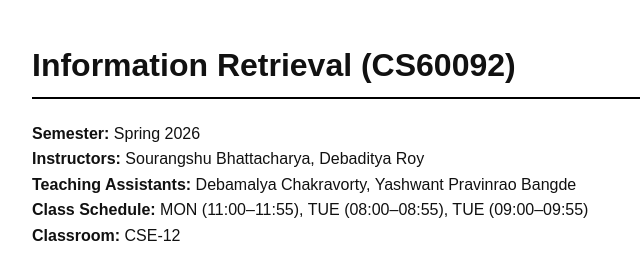
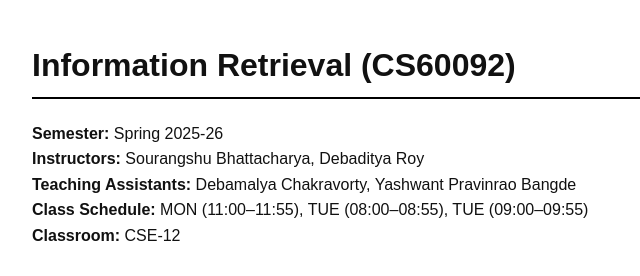
Before and after one commit to dchakravorty2000/Information_Retrieval_CS60092_2026, a plain HTML site: page index.html in a window 1280 px wide. Shown: the top 276 px of the page, 108-748 px from the left. Drawn offline with Linux system fonts and the light colour scheme.

Commit message:
Updated semester

```diff
--- a/index.html
+++ b/index.html
@@ -41,7 +41,7 @@
 <h1>Information Retrieval (CS60092)</h1>
 
 <p>
-<strong>Semester:</strong> Spring 2026<br>
+<strong>Semester:</strong> Spring 2025-26<br>
 <strong>Instructors:</strong> Sourangshu Bhattacharya, Debaditya Roy<br>
 <strong>Teaching Assistants:</strong> Debamalya Chakravorty, Yashwant Pravinrao Bangde<br>
 <strong>Class Schedule:</strong>
```
